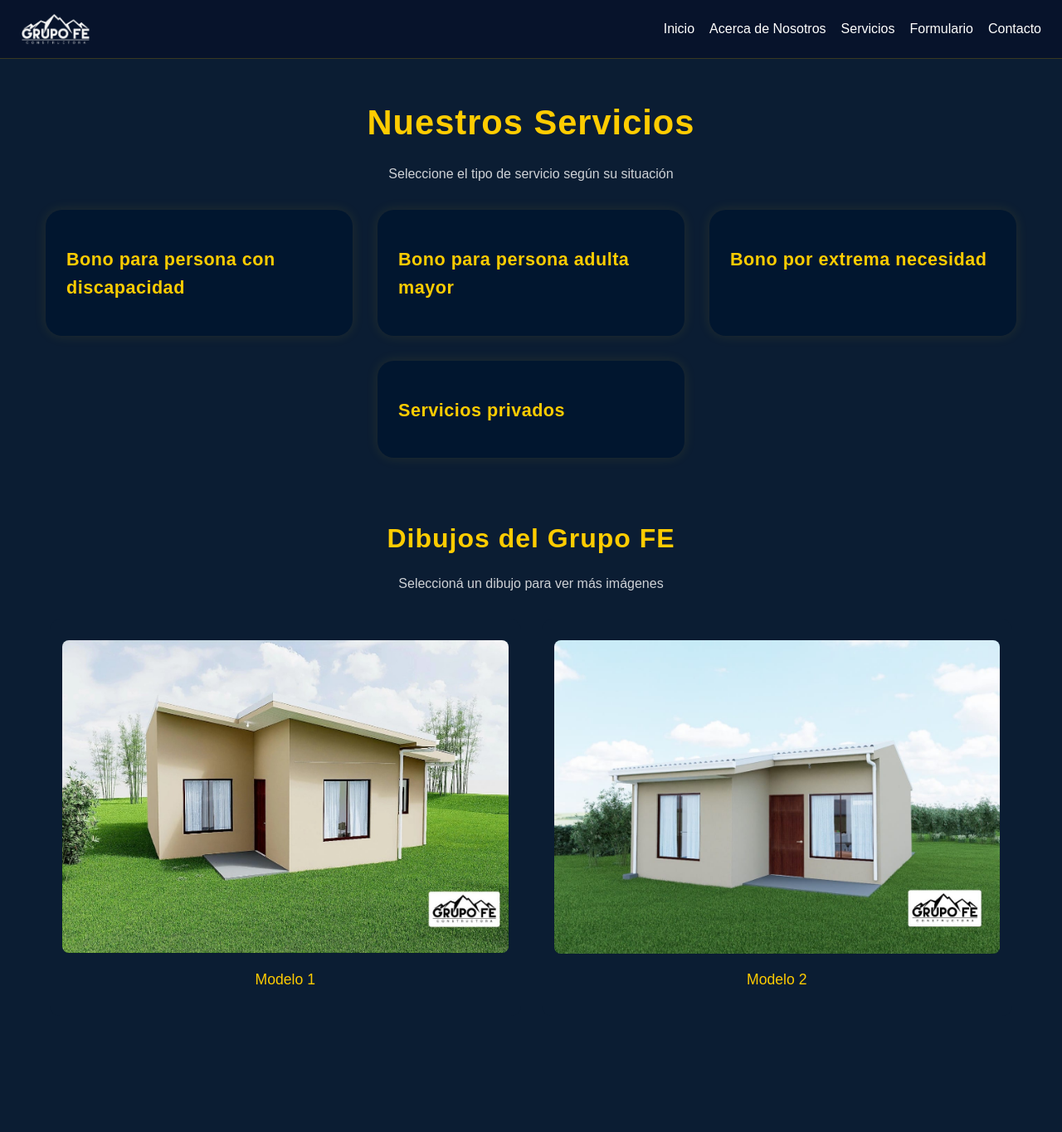
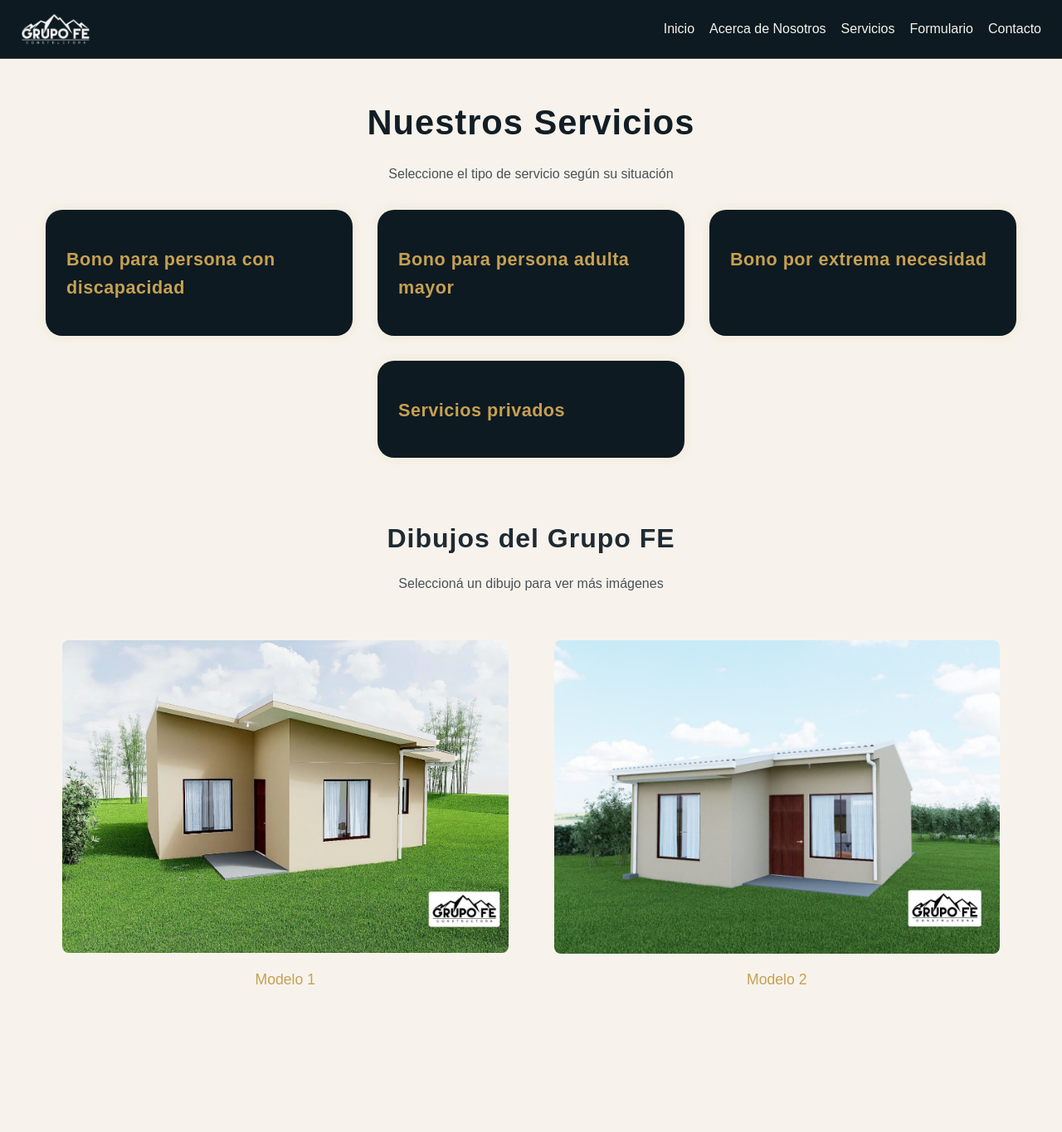
Before and after one commit to Shazan69-blip/p-gina-web, a Flask app: page /servicios in a window 1280 px wide. Shown: the whole page at 83% size. Run offline with Flask 3, Linux system fonts and the light colour scheme.

Commit message:
Actualizo servicios.html y color de servicios.css

```diff
--- a/static/color de servicios.css
+++ b/static/color de servicios.css
@@ -3,8 +3,8 @@ body {
   font-family: "Poppins", sans-serif;
   margin: 0;
   padding: 0;
-  background: radial-gradient(circle at center, #0b1d33 0%, #0b1d33 100%);
-  color: #ffffff;
+  background: #F7F3EC; /* Crema suave */
+  color: #1F2A33; /* Gris carbón */
   overflow-x: hidden;
   line-height: 1.6;
   text-rendering: optimizeLegibility;
@@ -13,10 +13,9 @@ body {
 
 /* ======= NAVBAR ======= */
 /* ======= NAVBAR MODERNA Y RESPONSIVE ======= */
-/* ======= NAVBAR ======= */
 .navbar {
   padding: 15px 25px;
-  background: rgba(8, 20, 43, 0.98);
+  background: #0D1A21; /* Azul petróleo */
   backdrop-filter: blur(10px);
   display: flex;
   justify-content: space-between;
@@ -26,7 +25,7 @@ body {
   left: 0;
   width: 100%;
   z-index: 1000;
-  border-bottom: 1px solid rgba(255, 204, 0, 0.2);
+  border-bottom: 1px solid rgba(198,160,82,0.25); /* Dorado suave */
   transition: background 0.3s ease;
   box-sizing: border-box;
 }
@@ -50,15 +49,15 @@ body {
 
 .navbar li a {
   text-decoration: none;
-  color: #ffffff;
+  color: #F7F3EC; /* Crema */
   font-weight: 500;
   font-size: 1em;
   transition: color 0.3s ease, transform 0.2s ease;
-  white-space: nowrap; /* evita corte de texto */
+  white-space: nowrap;
 }
 
 .navbar li a:hover {
-  color: #ffcc00;
+  color: #C6A052; /* Dorado premium */
   transform: translateY(-2px);
 }
 
@@ -135,19 +134,19 @@ body {
 }
 
 .servicios.enfocado {
-  background: rgba(8, 20, 43, 0.98);
+  background: rgba(13, 26, 33, 0.98); /* Azul petróleo oscuro */
 }
 
 /* ======= TÍTULOS ======= */
 .servicios h1 {
-  color: #ffcc00;
+  color: rgba(13, 26, 33, 0.98);/* Dorado */
   font-size: 2.6em;
   margin-bottom: 10px;
   letter-spacing: 1px;
 }
 
 .subtitulo {
-  color: #ffffff;
+  color: #1F2A33; /* Gris carbón */
   font-size: 1.15em;
   margin-bottom: 50px;
 }
@@ -163,10 +162,10 @@ body {
 
 /* ======= TARJETAS DE BONOS ======= */
 .bono {
-  background: #01162f;
-  color: #ffffff;
+  background: #0D1A21; /* Azul petróleo */
+  color: #F7F3EC; /* Crema */
   border-radius: 20px;
-  box-shadow: 0 0 15px rgba(255, 204, 0, 0.1);
+  box-shadow: 0 0 15px rgba(198,160,82,0.15);
   width: 320px;
   padding: 25px;
   cursor: pointer;
@@ -178,11 +177,11 @@ body {
 
 .bono:hover {
   transform: translateY(-5px);
-  box-shadow: 0 0 25px rgba(255, 204, 0, 0.3);
+  box-shadow: 0 0 25px rgba(198,160,82,0.35);
 }
 
 .bono h2 {
-  color: #ffcc00;
+  color: #C6A052;
   font-size: 1.35em;
   margin-bottom: 15px;
   text-align: left;
@@ -354,8 +340,8 @@ body {
   margin: 20px;
 }
 .dibujo {
-    background:#0b1d33;
-    color:#fff;
+  background:#F7F3EC;
+  color:#1F2A33;
   padding:10px;
   border-radius:8px;
   flex:1 1 300px;
@@ -366,33 +352,7 @@ body {
 .dibujo:hover { transform:scale(1.05); }
 .dibujo img { width:100%; border-radius:8px; margin-top:10px; }
 
-
-
-
-
-
-
-
-
-
-
-
-
-  /* Estilo de los dibujos en tarjeta */
- /* =====================================================
-   🎨 ESTILOS DE DIBUJOS - GRUPO FE (Optimizado para Móviles)
-   ===================================================== */
-
-/* ======= ESTILO GENERAL ======= */
-body {
-  background-color:#0b1d33;
-  color: #fff;
-  font-family: "Poppins", sans-serif;
-  margin: 0;
-  padding: 0;
-}
-
-/* ======= SECCIÓN PRINCIPAL ======= */
+/* ======= ESTILO GENERAL DIBUJOS ======= */
 .dibujos {
   text-align: center;
   padding: 40px 20px;
@@ -400,17 +360,17 @@ body {
 
 .dibujos h1 {
   font-size: 2em;
-  color: #ffcc00;
+  color: #1F2A33;
   margin-bottom: 10px;
 }
 
 .subtitulo {
   font-size: 1em;
+  color: #1F2A33;
   opacity: 0.8;
   margin-bottom: 30px;
 }
 
-/* ======= CONTENEDOR DE DIBUJOS ======= */
 .contenedor-dibujos {
   display: flex;
   flex-wrap: wrap;
@@ -419,7 +379,7 @@ body {
 }
 
 .dibujo {
-  background: #0b1d33;
+  background:#F7F3EC;
   border-radius: 12px;
   padding: 15px;
   width: 300px;
@@ -429,21 +389,16 @@ body {
   transition: transform 0.3s ease, box-shadow 0.3s ease;
 }
 
-.dibujo img {
-  width: 100%;
-  border-radius: 8px;
-}
-
 .dibujo h2 {
   margin-top: 10px;
-  color: #ffcc00;
+  color: #C6A052;
   font-weight: 500;
   font-size: 1.1em;
 }
 
 .dibujo:hover {
   transform: scale(1.05);
-  box-shadow: 0 0 20px rgba(255, 204, 0, 0.4);
+  box-shadow: 0 0 20px rgba(198,160,82,0.4);
 }
 
 /* ======= MODAL ======= */
--- a/templates/servicio.html
+++ b/templates/servicio.html
@@ -198,37 +154,35 @@ Por otro lado, los casos de fuerza mayor tienen origen externo e imprevisible, e
       </div>
     </div>
 
-<!-- SECCIÓN DIBUJOS ARTÍCULO 59 CON MODAL -->
-<!-- SECCIÓN DE DIBUJOS DISPONIBLES -->
-<section class="dibujos">
+<!-- SECCIÓN DIBUJOS ARTÍCULO 59 -->
+<section class="dibujos" id="seccion-dibujos">
   <h1>Dibujos del Grupo FE</h1>
   <p class="subtitulo">Seleccioná un dibujo para ver más imágenes</p>
 
   <div class="contenedor-dibujos">
 
-    <!-- 🔹 Dibujo 1 -->
+    <!-- Dibujo 1 -->
     <div class="dibujo" onclick="abrirGaleria(1)">
       <img src="{{ url_for('static', filename='dibujo1.jpeg') }}" alt="Dibujo 1">
       <h2>Modelo 1</h2>
     </div>
 
-    <!-- 🔹 Dibujo 2 -->
+    <!-- Dibujo 2 -->
     <div class="dibujo" onclick="abrirGaleria(2)">
       <img src="{{ url_for('static', filename='dibujo2ade.jpeg') }}" alt="Dibujo 2">
       <h2>Modelo 2</h2>
     </div>
 
-
+  </div>
 </section>
 
-<!-- 🔹 Modal que muestra las imágenes -->
+<!-- Modal Galería -->
 <div class="modal-galeria" id="modalGaleria">
   <span class="cerrar" onclick="cerrarGaleria()">&times;</span>
   <div class="galeria-contenedor" id="galeriaContenedor"></div>
 </div>
 
 <script>
-  // Cada dibujo tiene su propio grupo de imágenes
   const galerias = {
     1: [
       "{{ url_for('static', filename='dibujo1.jpeg') }}",
@@ -266,33 +219,13 @@ Por otro lado, los casos de fuerza mayor tienen origen externo e imprevisible, e
   }
 </script>
 
-<script>
-  // Mostrar la sección después de la intro
-  window.addEventListener('load', () => {
-    setTimeout(() => {
-      const seccion = document.getElementById("seccion-dibujos");
-      if (seccion) seccion.style.opacity = "1";
-    }, 3000);
-  });
-</script>
-
-
-<!-- MODAL -->
+<!-- Modal de imágenes antiguas -->
 <div id="modalDibujo" style="display:none; position:fixed; top:0; left:0; width:100%; height:100%; background:rgba(0,0,0,0.8); justify-content:center; align-items:center; z-index:10000;">
   <span style="position:absolute; top:20px; right:30px; font-size:40px; color:#fff; cursor:pointer;" onclick="cerrarModal()">&times;</span>
   <img id="imagenModal" src="" alt="Dibujo" style="max-width:90%; max-height:90%; border-radius:10px; box-shadow:0 0 20px #000;">
 </div>
 
 <script>
-  // Mostrar sección después de intro
-  window.addEventListener('load', () => {
-    setTimeout(() => {
-      const sectionDibujos = document.getElementById("seccion-dibujos");
-      if(sectionDibujos) sectionDibujos.style.opacity = "1";
-    }, 3000);
-  });
-
-  // Abrir modal
   function abrirModal(img) {
     const modal = document.getElementById('modalDibujo');
     const imagenModal = document.getElementById('imagenModal');
@@ -300,30 +233,20 @@ Por otro lado, los casos de fuerza mayor tienen origen externo e imprevisible, e
     modal.style.display = "flex";
   }
 
-  // Cerrar modal
   function cerrarModal() {
     const modal = document.getElementById('modalDibujo');
     modal.style.display = "none";
   }
 
-  // Cerrar modal al hacer clic fuera de la imagen
   window.addEventListener('click', function(e) {
     const modal = document.getElementById('modalDibujo');
-    if(e.target === modal) {
+    if (e.target === modal) {
       modal.style.display = "none";
     }
   });
 </script>
 
 <script>
-    // Mostrar servicios después de la intro
-    window.addEventListener('load', () => {
-      setTimeout(() => {
-        document.getElementById("intro-servicios").style.display = "none";
-        document.getElementById("seccion-servicios").style.opacity = "1";
-      }, 3000); // 3s visible + 3s fadeOut
-    });
-
     function expandirBono(bonoSeleccionado) {
       const bonos = document.querySelectorAll('.bono');
       const seccion = document.querySelector('.servicios');
```
Also changed, not shown: other parts of static/color de servicios.css (+24 -50 lines), other parts of templates/servicio.html (+20 -67 lines). Lines whose indentation alone changed are shown as unchanged.
